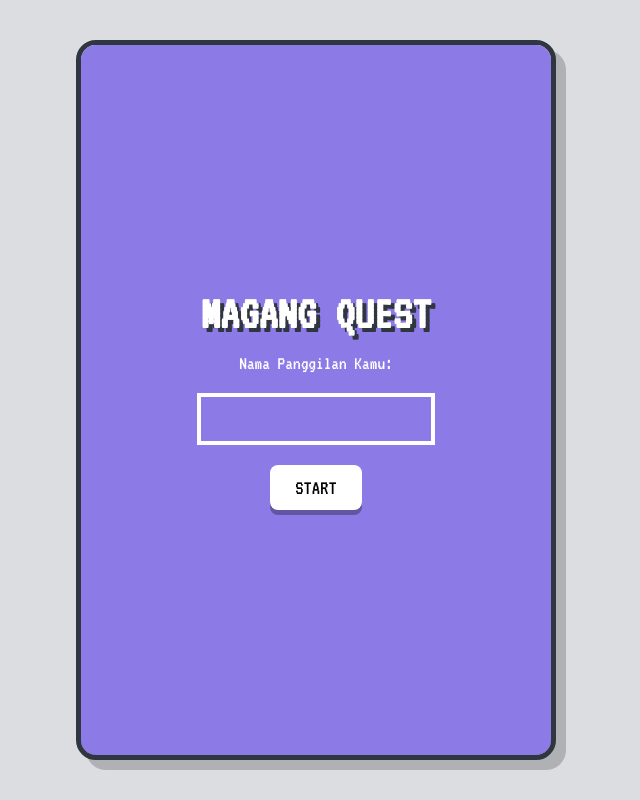
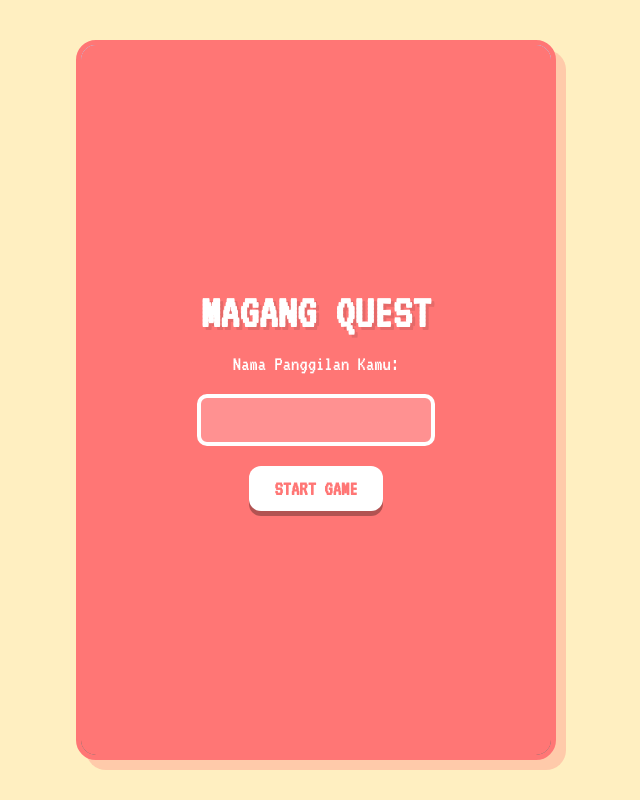
Before and after one commit to lemmebeHuh/magang-quest, a plain HTML site: page index.html in a window 1280 px wide. Shown: the whole page, without its empty margins (324-964 px from the left). Drawn offline with Linux system fonts and the light colour scheme.

Commit message:
Secondcommit: Magang Quest app

```diff
--- a/index.html
+++ b/index.html
@@ -4,16 +4,18 @@
     <meta charset="UTF-8">
     <meta name="viewport" content="width=device-width, initial-scale=1.0, maximum-scale=1.0, user-scalable=no">
     <title>Magang Quest: Final Log</title>
+
     <meta property="og:title" content="🔒 Restricted Access: Magang Logs">
     <meta property="og:description" content="Ada pesan yang tertinggal dari masa magang. Coba buka aksesnya.">
     <meta property="og:image" content="">
+
     <link href="https://fonts.googleapis.com/css2?family=VT323&display=swap" rel="stylesheet">
 
     <style>
-        /* --- 1. KEYFRAMES ANIMASI (REQUEST KAMU) --- */
+        /* --- 1. ANIMASI --- */
         @keyframes bounce {
             0% { transform: translateY(0); }
-            100% { transform: translateY(-5px); } /* Bouncing halus */
+            100% { transform: translateY(-5px); }
         }
         @keyframes floatCloud {
             0% { left: -50px; }
@@ -26,17 +28,17 @@
             to { transform: translateY(110vh) rotate(360deg); }
         }
 
-        /* --- 2. SETTING DASAR --- */
+        /* --- 2. SETTING DASAR (TEMA CERIA) --- */
         * { margin: 0; padding: 0; box-sizing: border-box; }
         body {
-            background-color: #dcdde1;
+            background-color: #ffefc1; /* Kuning Telur Lembut */
             font-family: 'VT323', monospace;
             height: 100vh;
             display: flex;
             justify-content: center;
             align-items: center;
             overflow: hidden;
-            color: #2f3640;
+            color: #2d3436;
             user-select: none;
         }
 
@@ -45,10 +47,10 @@
             width: 95%;
             max-width: 480px;
             height: 90vh;
-            background: #f5f6fa;
-            border: 5px solid #2f3640;
+            background: #ffffff; /* Body Putih Bersih */
+            border: 5px solid #ff7675; /* Border Coral Pink */
             border-radius: 20px;
-            box-shadow: 10px 10px 0px rgba(0,0,0,0.2);
+            box-shadow: 10px 10px 0px rgba(255, 118, 117, 0.3); /* Shadow Pink */
             display: flex;
             flex-direction: column;
             overflow: hidden;
@@ -56,88 +58,84 @@
             z-index: 10;
         }
 
-        /* --- 4. LAYAR VISUAL --- */
+        /* --- 4. LAYAR VISUAL (LANGIT BIRU) --- */
         .visual-area {
             height: 35%;
-            background: #a4b0be; /* Warna layar retro */
+            background: #74b9ff; /* Biru Langit Cerah */
             position: relative;
-            border-bottom: 5px solid #2f3640;
-            overflow: hidden; /* Biar awan ga keluar layar */
+            border-bottom: 5px solid #ff7675;
+            overflow: hidden;
             display: flex;
             justify-content: center;
             align-items: center;
         }
 
-        /* AWAN (Background Element) */
+        /* AWAN */
         .cloud {
             position: absolute;
             top: 20px;
             font-size: 3rem;
-            color: rgba(255,255,255,0.6);
-            animation: floatCloud 12s linear infinite;
-            z-index: 1; /* Di belakang karakter */
+            color: rgba(255,255,255, 0.8);
+            animation: floatCloud 15s linear infinite;
+            z-index: 1;
         }
 
-        /* KARAKTER PIXEL */
+        /* KARAKTER PIXEL (DEFAULT) */
         .pixel-char {
             width: 70px;
             height: 70px;
-            background-color: #fff200; /* Ungu */
-            border: 4px solid #2f3640;
+            background-color: #fdcb6e; /* Kuning Mustard Awal */
+            border: 4px solid #2d3436;
             position: absolute;
-            transition: top 0.3s, left 0.3s; /* Smooth move saat kabur */
+            transition: top 0.3s, left 0.3s, background-color 0.3s; /* Smooth color change */
             cursor: pointer;
-            z-index: 10; /* Di depan awan */
-            box-shadow: inset -5px -5px 0 rgba(0,0,0,0.2);
-
-            /* ANIMASI BOUNCE */
+            z-index: 10;
+            box-shadow: inset -5px -5px 0 rgba(0,0,0,0.1);
             animation: bounce 0.8s infinite alternate;
+            border-radius: 8px; /* Sedikit rounded biar cute */
         }
 
-        /* Wajah Karakter */
         .pixel-char::after {
             content: 'OvO';
-            color: #fff;
+            color: #2d3436;
             position: absolute;
             top: 50%; left: 50%;
             transform: translate(-50%, -50%);
             font-size: 1.5rem;
             letter-spacing: 2px;
+            font-weight: bold;
         }
 
-        /* HINT TEXT (BLINKING) */
         .tap-hint {
             position: absolute;
             top: 10px;
             width: 100%;
             text-align: center;
-            font-size: 1.2rem;
-            color: #2f3640;
-            opacity: 0.8;
+            font-size: 1.3rem;
+            color: #fff;
+            text-shadow: 2px 2px 0px #0984e3;
             pointer-events: none;
             z-index: 20;
-
-            /* ANIMASI BLINK */
             animation: blinker 1.5s linear infinite;
         }
 
         /* --- 5. AREA TEKS --- */
         .dialog-area {
             height: 65%;
-            background: #2f3640;
-            color: #f5f6fa;
+            background: #2d3436; /* Tetap gelap biar teks kebaca jelas (Kontras) */
+            color: #dfe6e9;
             padding: 25px;
             display: flex;
             flex-direction: column;
         }
 
         .name-tag {
-            color: #e1b12c;
+            color: #00cec9; /* Cyan Neon */
             font-size: 1.5rem;
             margin-bottom: 10px;
             text-transform: uppercase;
             letter-spacing: 1px;
-            border-bottom: 2px dashed #7f8fa6;
+            border-bottom: 2px dashed #00cec9;
             padding-bottom: 5px;
             display: inline-block;
         }
@@ -163,33 +161,35 @@
             font-family: inherit;
             font-size: 1.3rem;
             cursor: pointer;
-            border-radius: 8px;
+            border-radius: 12px;
             box-shadow: 0 5px 0 rgba(0,0,0,0.3);
             transition: transform 0.1s;
         }
         .btn:active { transform: translateY(5px); box-shadow: none; }
-        .btn-next { background: #e1b12c; color: #2f3640; width: 100%; }
-        .btn-success { background: #4cd137; color: #fff; }
+
+        .btn-next { background: #ffeaa7; color: #2d3436; width: 100%; font-weight: bold; } /* Kuning Pucat */
+        .btn-success { background: #00b894; color: #fff; } /* Hijau Mint */
         .btn-wa { background: #25D366; color: #fff; }
 
         /* --- 7. MUTE BUTTON --- */
         .mute-btn {
             position: absolute;
             top: 15px; right: 15px;
-            background: rgba(255,255,255,0.8);
+            background: rgba(255,255,255,0.9);
             padding: 5px 10px;
-            border-radius: 5px;
+            border-radius: 10px;
             cursor: pointer;
             z-index: 50;
             font-size: 1.5rem;
-            border: 2px solid #2f3640;
+            border: 2px solid #ff7675;
+            color: #ff7675;
         }
 
-        /* --- 8. LOGIN OVERLAY --- */
+        /* --- 8. LOGIN OVERLAY (GANTI WARNA) --- */
         #login-screen {
             position: absolute;
             top: 0; left: 0; width: 100%; height: 100%;
-            background: #8c7ae6;
+            background: #ff7675; /* Coral Pink Cerah */
             z-index: 100;
             display: flex;
             flex-direction: column;
@@ -204,13 +204,14 @@
             text-align: center;
             margin: 20px 0;
             border: 4px solid #fff;
-            background: transparent;
+            background: rgba(255,255,255,0.2);
             color: #fff;
+            border-radius: 10px;
             outline: none;
         }
-        #login-screen input::placeholder { color: rgba(255,255,255,0.7); }
+        #login-screen input::placeholder { color: rgba(255,255,255,0.8); }
 
-        /* --- 9. EFEK UANG JATUH --- */
+        /* --- 9. LAINNYA --- */
         .money {
             position: fixed;
             top: -50px;
@@ -222,7 +223,7 @@
         .spotify-btn {
             display: inline-block;
             margin-top: 10px;
-    background-color: #1DB954; /* Hijau Spotify */
+            background-color: #1DB954;
             color: #fff;
             padding: 8px 15px;
             border-radius: 20px;
@@ -232,10 +233,7 @@
             box-shadow: 0 4px 0 rgba(0,0,0,0.2);
             transition: transform 0.1s;
         }
-.spotify-btn:active {
-    transform: translateY(4px);
-    box-shadow: none;
-}
+        .spotify-btn:active { transform: translateY(4px); box-shadow: none; }
     </style>
 </head>
 <body>
@@ -248,10 +246,8 @@
         <div class="mute-btn" onclick="toggleMute()" id="muteIcon">🔇</div>
 
         <div class="visual-area" id="visualArea">
-
             <div class="cloud">☁️</div>
             <div class="cloud" style="top: 60px; animation-delay: 5s; font-size: 2rem;">☁️</div>
-
             <div class="tap-hint">Coba tangkap aku!</div>
 
             <div class="pixel-char" id="char" onclick="dodge(this)"></div>
@@ -267,17 +263,17 @@
         </div>
 
         <div id="login-screen">
-            <h1 style="color:#fff; font-size:3rem; text-shadow: 4px 4px #2f3640;">MAGANG QUEST</h1>
+            <h1 style="color:#fff; font-size:3rem; text-shadow: 3px 3px 0px rgba(0,0,0,0.1);">MAGANG QUEST</h1>
             <br>
-            <p style="color:#fff; font-size:1.2rem;">Nama Panggilan Kamu:</p>
+            <p style="color:#fff; font-size:1.3rem;">Nama Panggilan Kamu:</p>
             <input type="text" id="passInput" autocomplete="off" maxlength="15">
-            <button class="btn" style="background:#fff;" onclick="checkLogin()">START</button>
-            <p id="errorMsg" style="color:#e74c3c; margin-top:10px; display:none;">Kamu Bukan Orangnya!</p>
+            <button class="btn" style="background:#fff; color:#ff7675; font-weight:bold;" onclick="checkLogin()">START GAME</button>
+            <p id="errorMsg" style="color:#fff; background:#d63031; padding:5px 10px; border-radius:5px; margin-top:10px; display:none;">Kamu Bukan Orangnya!</p>
         </div>
     </div>
 
     <script>
-        // --- DATA CERITA LENGKAP (Termasuk Spotify & Gaji 3 Digit) ---
+        // --- DATA CERITA ---
         const scenes = [
             { t: "DAY 01", text: "Ingat hari pertama? Hujan deras, aku lupa bawa jas hujan. Datang dengan celana yg basah... First impression yang kacau. Tapi kamu temen magang pertama aku" },
             { t: "THE SENIOR", text: "Kita duduk sebelahan. Kita yg mulai obrolannya dan ternyata kamu 2 minggu lebih awal magangnya. Aku gugup, tapi berusaha santai di depanmu." },
@@ -289,7 +285,7 @@
             { t: "MISSED MOMENT", text: "Sebenernya waktu itu aku pengen banget kita ke Pasar Seni ITB bareng. Sayang belum kesampaian, padahal aku ngarep momen itu ada (lagi)." },
             { t: "EFFORT", text: "Waktu kamu tanya playlist, aku bilang udah lama gak pake Spotify. Tapi akhirnya aku install ulang & update lagu khusus buat share ke kamu." },
             { t: "PLAYLIST", text: "Aku juga buat playlist baru 'Nanti Nyanyi Bareng'. Harapannya... suatu saat aku bisa iringin kamu nyanyi pake gitar aku.",
-                link: "https://open.spotify.com/playlist/3z9pC9cVo6IvCW7pcUAP8y?si=Zp1NgR0XSVi6Cc-uUNzwdQ&nd=1&dlsi=3523ada49a3a4cab"
+                link: "https://open.spotify.com/playlist/3z9pC9cVo6IvCW7pcUAP8y?si=Zp1NgR0XSVi6Cc-uUNzwdQ&nd=1&dlsi=3523ada49a3a4cab" // Ganti link ini
              },
             { t: "CONFESSION", text: "Fi, makasih udah ajak aku ngobrol. Dari situ aku jadi tertarik sama kamu. Magangnya kan udah kelar, aku cuma mau ungkapin ini biar lega." },
             { t: "DISCLAIMER", text: "Aku mau ungkapin dengan caraku sendiri. Cuma pengen kamu tau aja." },
@@ -301,7 +297,7 @@
         const audio = document.getElementById('bgMusic');
         const visualArea = document.getElementById('visualArea');
 
-        // --- GAMEPLAY: DODGE ---
+        // --- GAMEPLAY: DODGE & COLOR CHANGE ---
         function dodge(el) {
             const bounds = visualArea.getBoundingClientRect();
             const maxLeft = bounds.width - 90;
@@ -310,13 +306,15 @@
             const randomLeft = Math.floor(Math.random() * maxLeft);
             const randomTop = Math.floor(Math.random() * maxTop);
 
+            // Pindah posisi
             el.style.left = randomLeft + "px";
             el.style.top = randomTop + "px";
 
-            el.style.backgroundColor = "#e84118"; // Merah kaget
-            setTimeout(() => {
-                el.style.backgroundColor = "#8c7ae6"; // Balik ungu
-            }, 300);
+            // GANTI WARNA ACAK (PALET CERIA)
+            const colors = ['#e84393', '#0984e3', '#00b894', '#fdcb6e', '#6c5ce7', '#ff7675', '#00cec9'];
+            const randomColor = colors[Math.floor(Math.random() * colors.length)];
+
+            el.style.backgroundColor = randomColor;
         }
 
         // --- AUDIO CONTROL ---
@@ -351,7 +349,7 @@
                     } else {
                         clearInterval(interval);
                     }
-            }, 600); // Update volume tiap 300ms
+                }, 300);
 
                 setTimeout(() => {
                     typeWriter(scenes[0]);
@@ -414,7 +412,6 @@
                 el.style.animationDuration = (Math.random() * 2 + 2) + "s";
                 document.body.appendChild(el);
             }
-
         }
 
         function openWA() {
```
Lines whose indentation alone changed are shown as unchanged.
